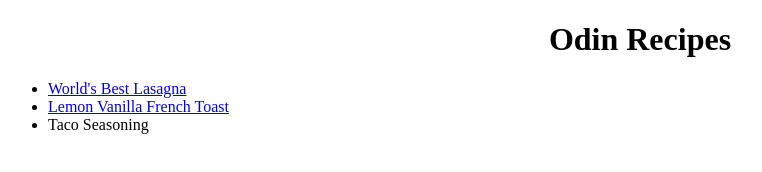
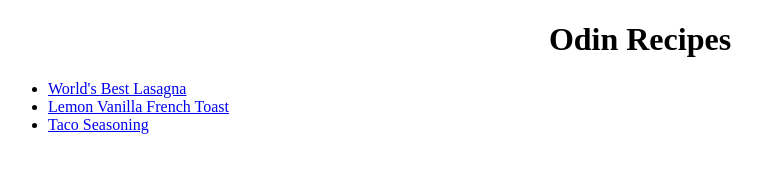
Before and after one commit to chojolan/odin-recipes, a plain HTML site: page index.html in a window 1280 px wide. Shown: the whole page, without its empty margins (0-762 px from the left). Drawn offline with Linux system fonts and the light colour scheme.

Commit message:
Updated index

```diff
--- a/index.html
+++ b/index.html
@@ -17,7 +17,7 @@
         <ul>
             <li><a href="recipes/lasagna.html">World's Best Lasagna</a></li>
             <li><a href="recipes/frenchtoast.html">Lemon Vanilla French Toast</a></li>
-            <li><a href="recipes/tacoseasoning.html"></a>Taco Seasoning</li>
+            <li><a href="recipes/tacoseasoning.html">Taco Seasoning</a></li>
         </ul>
     </p>
 </body>
```
